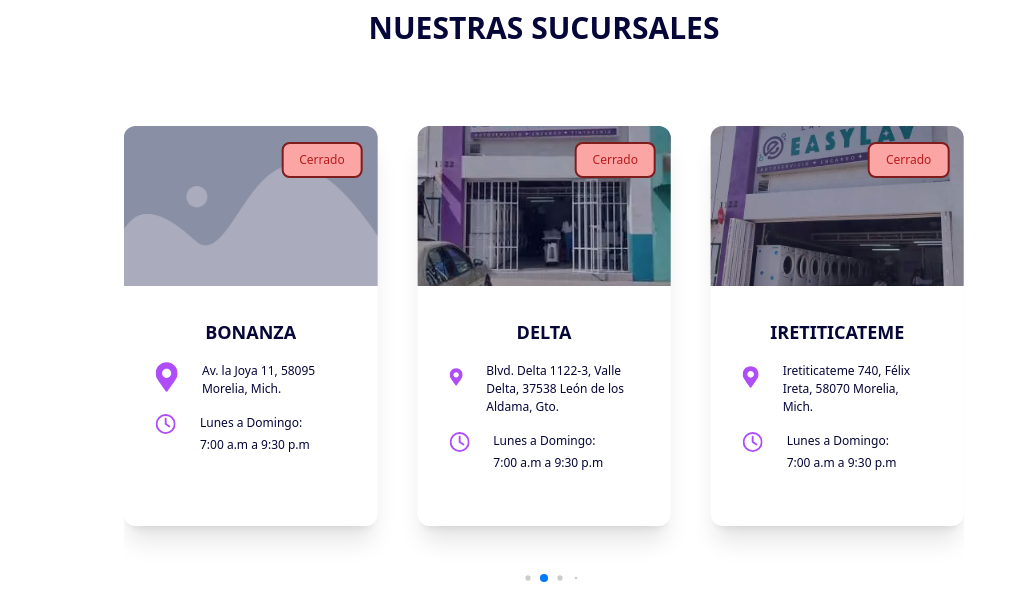
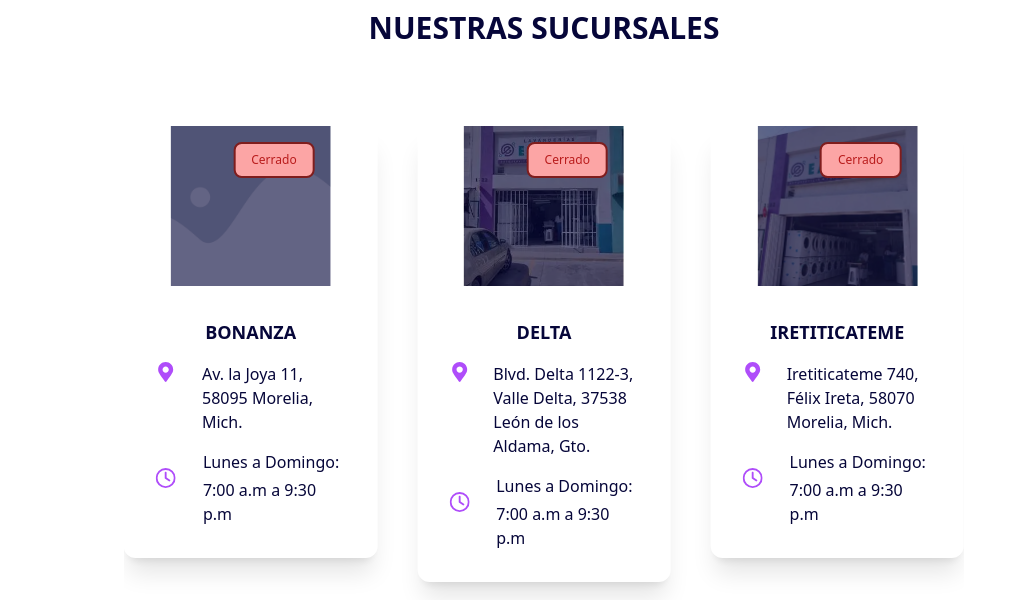
Before and after one commit to dspwebstudiomx/easylav-react, a React (Vite) app: page / in a window 1280 px wide. Shown: the part 5640-6240 px from the top of the page, without its empty margins (96-1111 px from the left). Built offline with nearby package versions, Linux system fonts and the light colour scheme; no server answers.

Commit message:
refactor: simplifica el uso de estilos en SucursalCard y BackgroundImageSection para mejorar la legibilidad del código

```diff
--- a/src/components/cards/SucursalCard.jsx
+++ b/src/components/cards/SucursalCard.jsx
@@ -15,78 +15,12 @@ import classNames from 'classnames';
 import { BackgroundImageSection, Badge, Modal, TitleH3 } from 'components';
 import { useShowModal } from 'hooks';
 import PropTypes from 'prop-types';
-import { memo } from 'react';
-import { useMemo } from 'react';
-import { useCallback } from 'react';
+import { memo, useMemo, useCallback } from 'react';
 import { FaMapMarkedAlt, FaMapMarkerAlt } from 'react-icons/fa';
 import { FaMagnifyingGlass, FaRegClock, FaWaze, FaXmark } from 'react-icons/fa6';
 
-// Estilos
-const SUCURSAL_CARD_UI = {
-  ARTICLE: {
-    ANIMATION: 'animate__animated animate__fadeIn animate__slower ',
-    BACKGROUND: 'bg-light',
-    COLOR: 'text-dark',
-    DISPLAY: 'flex flex-col relative mx-auto',
-    HEIGHT: 'h-full',
-    JUSTIFY: 'justify-center items-center mx-auto',
-    OVERFLOW: 'overflow-hidden',
-    ROUNDED: 'rounded-xl',
-    SHADOW: 'shadow-xl',
-    WIDTH: 'w-[250px]  xl:w-full',
-  },
-  ICON: {
-    SIZE_1: 30,
-    SIZE_2: 20,
-    COLOR: 'text-secondary',
-  },
-  TEXT: {
-    FONT_SIZE: 'text-[15px] sm:text-[12px]',
-    COLOR: 'text-dark',
-    LINE_HEIGHT: '',
-  },
-  CONTENT: {
-    SECTION: 'flex flex-col justify-start gap-3 p-4',
-    TITLE: 'flex items-center justify-center mx-auto',
-    DESCRIPTION: {
-      CONTAINER: 'flex flex-col gap-4 my-4 justify-center',
-      INFO: 'flex gap-6 justify-center',
-    },
-    BADGE: {
-      CONTAINER:
-        'absolute -left-14 top-0 w-[280px] rotate-[320deg] rounded-lg border-2 border-secondary bg-secondary_light px-4 py-1 text-light flex items-center text-sm',
-      PARAGRAPH: 'ml-8',
-    },
-  },
-};
-
-const styles = {
-  article: `${SUCURSAL_CARD_UI.ARTICLE.ANIMATION} ${SUCURSAL_CARD_UI.ARTICLE.BACKGROUND} ${SUCURSAL_CARD_UI.ARTICLE.COLOR} ${SUCURSAL_CARD_UI.ARTICLE.DISPLAY} ${SUCURSAL_CARD_UI.ARTICLE.HEIGHT} ${SUCURSAL_CARD_UI.ARTICLE.JUSTIFY} ${SUCURSAL_CARD_UI.ARTICLE.OVERFLOW} ${SUCURSAL_CARD_UI.ARTICLE.ROUNDED} ${SUCURSAL_CARD_UI.ARTICLE.SHADOW} ${SUCURSAL_CARD_UI.ARTICLE.WIDTH}`,
-  content: {
-    section: SUCURSAL_CARD_UI.CONTENT.SECTION,
-    title: SUCURSAL_CARD_UI.CONTENT.TITLE,
-    icon: {
-      size_1: SUCURSAL_CARD_UI.ICON.SIZE_1,
-      size_2: SUCURSAL_CARD_UI.ICON.SIZE_2,
-      color: SUCURSAL_CARD_UI.ICON.COLOR,
-    },
-    text: `${SUCURSAL_CARD_UI.TEXT.FONT_SIZE} ${SUCURSAL_CARD_UI.TEXT.COLOR} ${SUCURSAL_CARD_UI.TEXT.LINE_HEIGHT}`,
-    description: {
-      container: SUCURSAL_CARD_UI.CONTENT.DESCRIPTION.CONTAINER,
-      info: SUCURSAL_CARD_UI.CONTENT.DESCRIPTION.INFO,
-    },
-    badge: {
-      container: SUCURSAL_CARD_UI.CONTENT.BADGE.CONTAINER,
-      paragraph: SUCURSAL_CARD_UI.CONTENT.BADGE.PARAGRAPH,
-    },
-  },
-};
-
-// Lista de días festivos oficiales de México (formato DD-)
-const holidays = [
-  '01-01', // Año Nuevo
-  '25-12', // Navidad
-];
+// Lista de días festivos oficiales de México (formato DD-MM)
+const holidays = ['01-01', '25-12'];
 
 // Función para verificar si hoy es un día festivo
 const isHoliday = () => {
@@ -95,28 +29,29 @@ const isHoliday = () => {
   return holidays.includes(formattedDate);
 };
 
-// Utility function to determine if the branch is open
+// Función para determinar si la sucursal está abierta
 const isBranchCurrentlyOpen = (openHour, openMinute, closeHour, closeMinute) => {
-  if (isHoliday()) {
-    return false; // Cerrado en días festivos
-  } else {
+  if (isHoliday()) return false;
   const currentTime = new Date();
   const currentTimeInMinutes = currentTime.getHours() * 60 + currentTime.getMinutes();
   const openTime = openHour * 60 + openMinute;
   const closeTime = closeHour * 60 + closeMinute;
   return currentTimeInMinutes >= openTime && currentTimeInMinutes < closeTime;
-  }
 };
 
-// Function to render the open/closed badge
+// Renderiza el badge de abierto/cerrado
 const renderOpenClosedBadge = (isOpen) => (
   <div
-    className={`rounded-lg border-2 text-xs ${isOpen ? ' border-primary_darkcontrast bg-primary text-primary_darkcontrast' : 'border-red_dark bg-red_light text-red'} px-4 py-2`}>
+    className={`rounded-lg border-2 text-xs ${
+      isOpen
+        ? 'border-primary_darkcontrast bg-primary text-primary_darkcontrast'
+        : 'border-red_dark bg-red_light text-red'
+    } px-4 py-2`}>
     <p>{isOpen ? 'Abierto' : 'Cerrado'}</p>
   </div>
 );
 
-// Function to render Waze and Google Maps links
+// Renderiza los enlaces de Waze y Google Maps
 const renderMapLinks = (position, title, gmap) => (
   <div className="flex md:hidden">
     <a
@@ -144,10 +79,10 @@ const renderMapLinks = (position, title, gmap) => (
   </div>
 );
 
-// Estructura
+// Componente principal
 const SucursalCard = ({
-  advertisement, // Added advertisement as a prop
-  position, // Added position as a prop
+  advertisement,
+  position,
   title,
   city,
   image,
@@ -159,8 +94,8 @@ const SucursalCard = ({
   closeHour,
   openMinute,
   closeMinute,
-  disableZoom, // Prop para deshabilitar el zoom
-  badge, // Added badge as a prop
+  disableZoom,
+  badge,
 }) => {
   const { showModal, setShowModal } = useShowModal();
 
@@ -176,7 +111,13 @@ const SucursalCard = ({
   );
 
   return (
-    <article id={`sucursal-${title}`} key={title} className={classNames(styles.article, { 'z-10': showModal })}>
+    <article
+      id={`sucursal-${title}`}
+      key={title}
+      className={classNames(
+        'animate__animated animate__fadeIn animate__slower bg-light text-dark flex flex-col relative mx-auto h-full justify-center items-center mx-auto overflow-hidden rounded-xl shadow-xl w-[250px] xl:w-full',
+        { 'z-10': showModal }
+      )}>
       {/* Imagen */}
       <BackgroundImageSection
         id={`sucursal-${title}`}
@@ -188,20 +129,17 @@ const SucursalCard = ({
         image_1200={image}
         image_1920={image}
         title={`Imagen de sucursal ${title} en ${city}`}
-        alt={`Vista externa de Sucursal  Easylav  ${title} en ${city}`}
+        alt={`Vista externa de Sucursal Easylav ${title} en ${city}`}
         width="w-full"
         height="h-[160px]"
-        opacity="opacity-30"
+        opacity="opacity-60"
         backgroundColor="bg-dark"
-        className="">
-        <div
-          id={`open-closed-zoom-${title}`}
-          className="flex justify-end items-start h-full absolute top-0 right-0 p-4">
-          {/* Badge Horario Abierto/Cerrado */}
+        className="rounded-t-xl">
+        <div className="flex justify-end items-start h-full absolute top-0 right-0 p-4">
           {renderOpenClosedBadge(isOpen)}
         </div>
+        {!disableZoom && (
           <div className="flex justify-end items-end h-full absolute top-0 right-0 p-4">
-          {!disableZoom && (
             <button
               onClick={handleShowModal}
               id="zoom"
@@ -209,45 +147,38 @@ const SucursalCard = ({
               aria-label={`Abrir detalles de la sucursal ${title}`}>
               <FaMagnifyingGlass />
             </button>
+          </div>
         )}
-        </div>
       </BackgroundImageSection>
-      {/* Imagen */}
 
       {/* Descripción */}
-      <section className="flex flex-col gap-4 justify-between items-center min-h-[240px] ">
+      <section className="flex flex-col gap-4 justify-between items-center min-h-[240px]">
         <div className="p-8 flex flex-col gap-4">
-          {/* Título */}
           <TitleH3 justify="justify-center" color="text-dark" fontSize="text-lg" textTransform="uppercase">
             {title}
           </TitleH3>
-          {/* Título */}
-
-          {/* Contenido */}
           <div className="flex flex-col gap-4 items-start">
-            {/* Dirección */}
             <a
-              className={styles.content.description.info}
+              className="flex gap-6 justify-center"
               href={gmap}
               target="_blank"
               rel="noopener noreferrer"
               title={`Sucursal ${title}`}>
-              <FaMapMarkerAlt size={styles.content.icon.size_1} className={styles.content.icon.color} />
-              <span className={styles.content.text}>{place}</span>
+              <div className="w-10 h-10">
+                <FaMapMarkerAlt size={20} className="text-secondary" />
+              </div>
+              <span className="text-base text-dark">{place}</span>
             </a>
-            {/* Dirección */}
-
-            {/* Horario */}
-            <div className={styles.content.description.info}>
-              <FaRegClock size={styles.content.icon.size_2} className={styles.content.icon.color} />
-              <div className={`${styles.content.text} flex flex-col gap-1`}>
+            <div className="flex gap-2 justify-center items-center">
+              <div className="w-10 h-10">
+                <FaRegClock size={20} className="text-secondary" />
+              </div>
+              <div className="text-base text-dark flex flex-col gap-1">
                 <span>{serviceday1}</span>
                 <span>{servicehour1}</span>
               </div>
             </div>
-            {/* Horario */}
           </div>
-          {/* Contenido */}
         </div>
       </section>
 
@@ -262,23 +193,18 @@ const SucursalCard = ({
       ) : (
         <div className="w-full">{renderMapLinks(position, title, gmap)}</div>
       )}
-      {/* Advertisement */}
-      {/* Descripción */}
 
-      {/* Badge*/}
+      {/* Badge */}
       {badge && (
-        <section className={styles.content.badge.container}>
-          <p className={styles.content.badge.paragraph}>{badge}</p>
+        <section className="absolute -left-14 top-0 w-[280px] rotate-[320deg] rounded-lg border-2 border-secondary bg-secondary_light px-4 py-1 text-light flex items-center text-sm">
+          <p className="ml-8">{badge}</p>
         </section>
       )}
-      {/* Badge*/}
 
       {/* Modal */}
       {showModal && (
         <Modal width="w-[80vw] md:w-[40vw] z-50">
-          <div
-            id="imagen-sucursal"
-            className="mx-auto flex flex-col rounded-xl border-4 border-primary bg-light p-8 gap-8">
+          <div className="mx-auto flex flex-col rounded-xl border-4 border-primary bg-light p-8 gap-8">
             <button id="button-close" onClick={() => setShowModal(false)}>
               <FaXmark size={36} className="z-30 ml-auto text-primary_dark" />
             </button>
@@ -286,7 +212,7 @@ const SucursalCard = ({
               <img
                 src={image}
                 alt={title}
-                className="w-[340px] h-[280px] xl:w-[560px] xl:h-[280px]  object-cover shadow-2xl"
+                className="w-[340px] h-[280px] xl:w-[560px] xl:h-[280px] object-cover shadow-2xl"
               />
               <TitleH3 textTransform="uppercase" fontSize="text-xl" color="text-dark">
                 {title}
@@ -295,13 +221,12 @@ const SucursalCard = ({
           </div>
         </Modal>
       )}
-      {/* Modal */}
     </article>
   );
 };
 
 SucursalCard.propTypes = {
-  advertisement: PropTypes.string, // Added advertisement to prop types
+  advertisement: PropTypes.string,
   title: PropTypes.string.isRequired,
   city: PropTypes.string.isRequired,
   image: PropTypes.string.isRequired,
@@ -312,30 +237,13 @@ SucursalCard.propTypes = {
   openHour: PropTypes.number.isRequired,
   closeHour: PropTypes.number.isRequired,
   openMinute: PropTypes.number.isRequired,
-  disableZoom: PropTypes.bool, // Nueva prop para controlar el zoom
-  closeMinute: PropTypes.number.isRequired, // Added closeMinute to prop types
-  badge: PropTypes.string, // Added badge to prop types
+  closeMinute: PropTypes.number.isRequired,
+  disableZoom: PropTypes.bool,
+  badge: PropTypes.string,
   position: PropTypes.shape({
     lat: PropTypes.number.isRequired,
     lng: PropTypes.number.isRequired,
-  }).isRequired, // Added position to prop types
+  }).isRequired,
 };
 
-const memorizedSucursalCard = memo(SucursalCard, (prevProps, nextProps) => {
-  return (
-    prevProps.title === nextProps.title &&
-    prevProps.position.lat === nextProps.position.lat &&
-    prevProps.position.lng === nextProps.position.lng &&
-    prevProps.gmap === nextProps.gmap &&
-    prevProps.openHour === nextProps.openHour &&
-    prevProps.closeHour === nextProps.closeHour &&
-    prevProps.openMinute === nextProps.openMinute &&
-    prevProps.closeMinute === nextProps.closeMinute &&
-    prevProps.place === nextProps.place &&
-    prevProps.badge === nextProps.badge &&
-    prevProps.advertisement === nextProps.advertisement &&
-    prevProps.serviceday1 === nextProps.serviceday1 &&
-    prevProps.servicehour1 === nextProps.servicehour1
-  );
-});
-export default memorizedSucursalCard;
+export default memo(SucursalCard);
--- a/src/components/sections/BackgroundImageSection.jsx
+++ b/src/components/sections/BackgroundImageSection.jsx
@@ -22,7 +22,7 @@ const BackgroundImageSection = ({
   return (
     <Section
       id={id}
-      className={`${height} relative flex items-center justify-center overflow-hidden z-0 ${rounded} ${width}`}>
+      className={`${height} relative flex items-center justify-center overflow-hidden z-0 ${rounded} w-full`}>
       {/* Background Image */}
       <img
         src={image_768}
@@ -35,7 +35,7 @@ const BackgroundImageSection = ({
           ${image_1920} 1920w,
                       `}
         alt={alt}
-        className={`absolute inset-0 -z-50 h-full w-full object-cover overflow-hidden ${image} ${height}`}
+        className={`absolute inset-0 -z-50 h-full w-full object-cover overflow-hidden ${image} ${height} ${width}`}
         title={title}
       />
       {/* Background Image */}
@@ -45,7 +45,7 @@ const BackgroundImageSection = ({
       {/* Overlay */}
 
       {/* Container */}
-      <Container className="p-12">{children}</Container>
+      <Container className="">{children}</Container>
       {/* Container */}
     </Section>
   );
```
Lines whose indentation alone changed are shown as unchanged.
